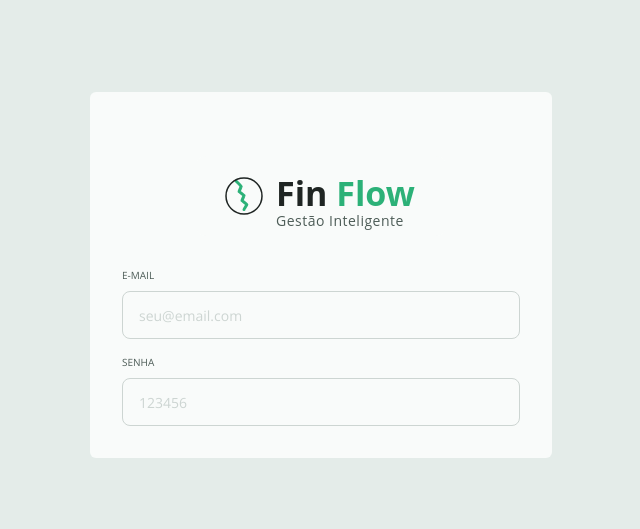
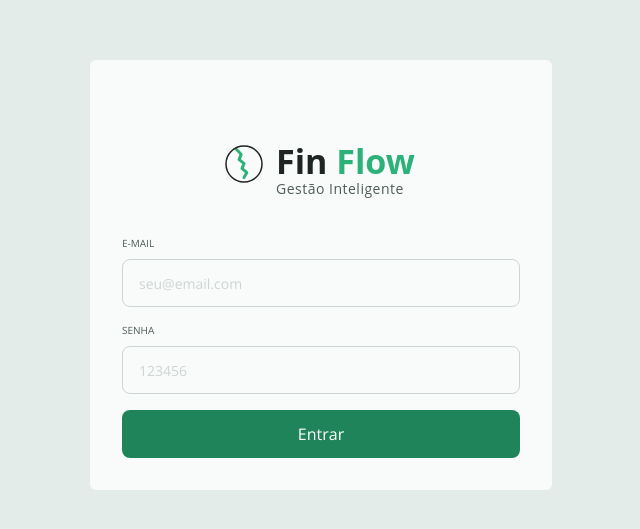
Before and after one commit to SamihFreire/FinFlowApp, a React (Vite) app: page / in a window 1280 px wide. Shown: the part 125-654 px from the top of the page, without its empty margins (319-959 px from the left). Built offline with nearby package versions, Linux system fonts and the light colour scheme.

Commit message:
feat: criado componente de botão

```diff
--- /dev/null
+++ b/src/components/Button.tsx
@@ -0,0 +1,16 @@
+type Props = React.ComponentProps<"button"> & {
+    isLoading?: boolean,
+}
+
+export function Button({ children, isLoading, type = "button", ...rest}: Props) {
+    return (
+        <button type={type} disabled={isLoading}
+            className="flex items-center justify-center bg-green-100 rounded-lg text-white
+            cursor-pointer hover:bg-green-200 transition ease-linear disabled:opacity-50
+            disabled:cursor-progress h-12"
+            {...rest}
+        >
+            {children}
+        </button>
+    )
+}
--- a/src/components/input.tsx
+++ b/src/components/input.tsx
@@ -2,14 +2,14 @@ type Props = React.ComponentProps<"input"> & {
     legend?: string,
 }
 
-export function Input({ legend, ...rest }: Props) {
+export function Input({ legend, type = "text", ...rest }: Props) {
     return(
         <fieldset className="flex flex-1 max-h-20 text-gray-200 focus-within:text-green-100">
             { legend && (
                 <legend className="uppercase text-xxs mb-2 text-inherit">{legend}</legend>
             )}
 
-            <input type="text" className="w-full h-12 rounded-lg border
+            <input type={type} className="w-full h-12 rounded-lg border
                 border-gray-300 px-4 text-sm text-gray-100
                 bg-transparent outline-none focus:border-2 focus:border-green-100 placeholder-gray-300"
                 {...rest}
--- a/src/pages/SignIn.tsx
+++ b/src/pages/SignIn.tsx
@@ -1,4 +1,5 @@
 import { Input } from "../components/input"
+import { Button } from "../components/Button"
 
 export function SignIn() {
     return (
@@ -6,6 +7,8 @@ export function SignIn() {
             <Input required legend="E-mail" type="email" placeholder="seu@email.com" />
 
             <Input required legend="Senha" type="password" placeholder="123456" />
+
+            <Button>Entrar</Button>
         </form>
     )
 }
```
